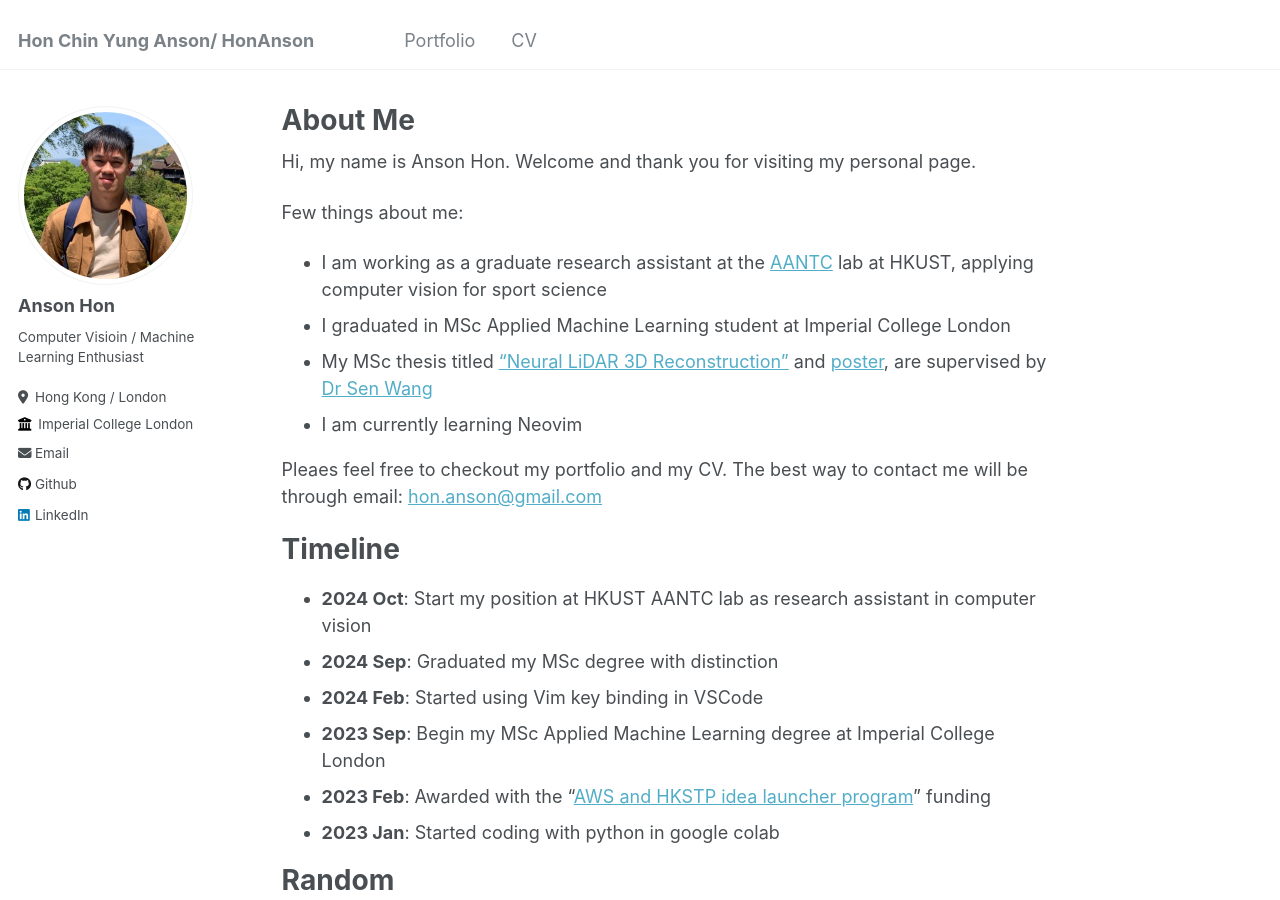
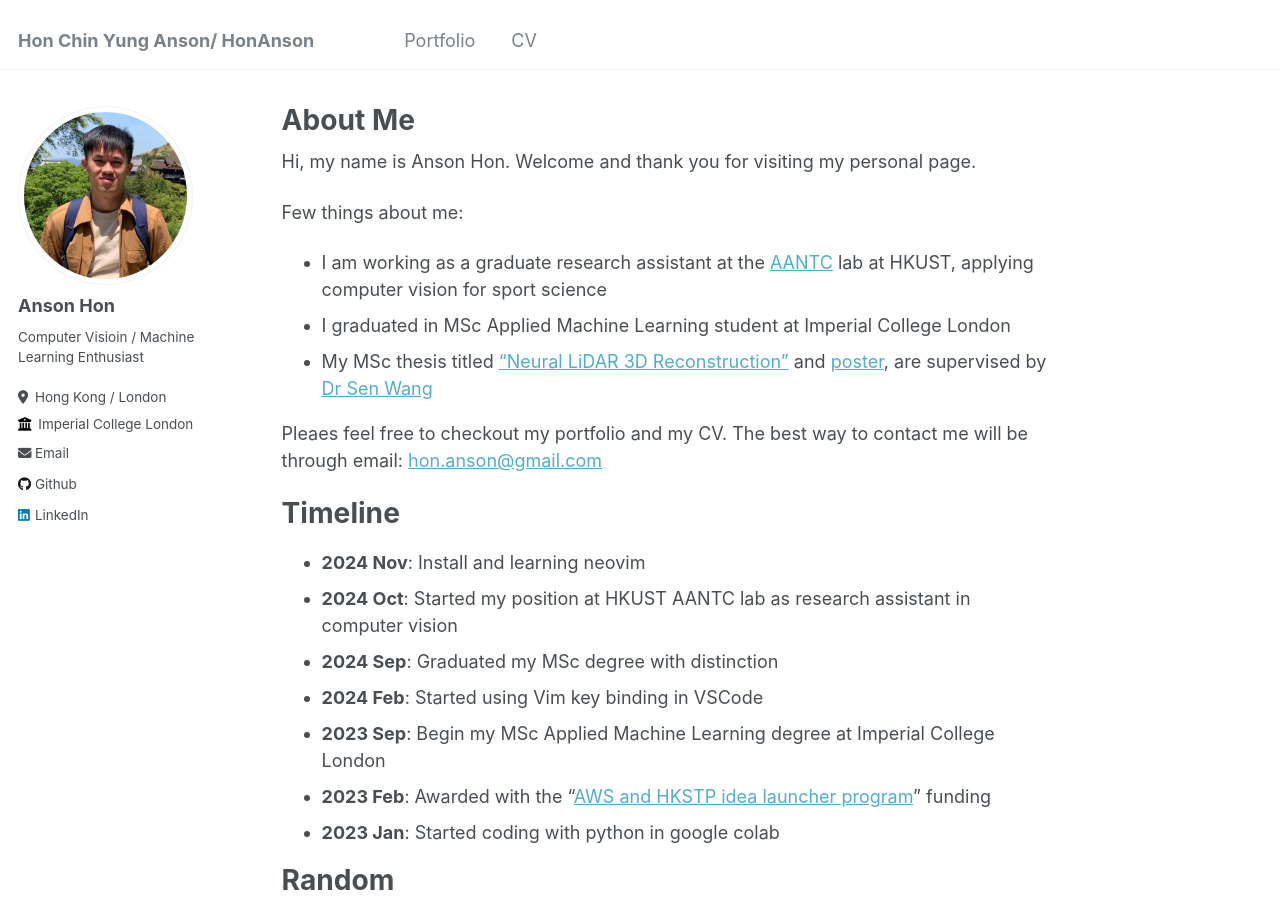
Before and after one commit to HonAnson/HonAnson.github.io, a Jekyll site: the page built from _pages/about.md, in a window 1280 px wide and 900 px high. Built offline with Jekyll 4.4.1, drawn with Linux system fonts in a browser that asks for light colours.

Commit message:
Update about.md

```diff
--- a/_pages/about.md
+++ b/_pages/about.md
@@ -12,12 +12,12 @@ Few things about me:
 - I am working as a graduate research assistant at the [AANTC](https://aantc.ust.hk/) lab at HKUST, applying computer vision for sport science
 - I graduated in MSc Applied Machine Learning student at Imperial College London
 - My MSc thesis titled ["Neural LiDAR 3D Reconstruction"](https://HonAnson.github.io/files/MSc_thesis_HonChinYungAnson.pdf) and [poster](https://HonAnson.github.io/files/MSc_poster_HonChinYungAnson.pdf), are supervised by [Dr Sen Wang](https://scholar.google.co.uk/citations?user=vkY0jxEAAAAJ&hl=en)
-- I am currently learning Neovim
 
 Pleaes feel free to checkout my portfolio and my CV. The best way to contact me will be through email:  <a href="mailto:hon.anson@gmail.com">hon.anson@gmail.com</a>
 
 # Timeline
-* **2024 Oct**: Start my position at HKUST AANTC lab as research assistant in computer vision
+* **2024 Nov**: Install and learning neovim
+* **2024 Oct**: Started my position at HKUST AANTC lab as research assistant in computer vision
 * **2024 Sep**: Graduated my MSc degree with distinction
 * **2024 Feb**: Started using Vim key binding in VSCode
 * **2023 Sep**: Begin my MSc Applied Machine Learning degree at Imperial College London
```
